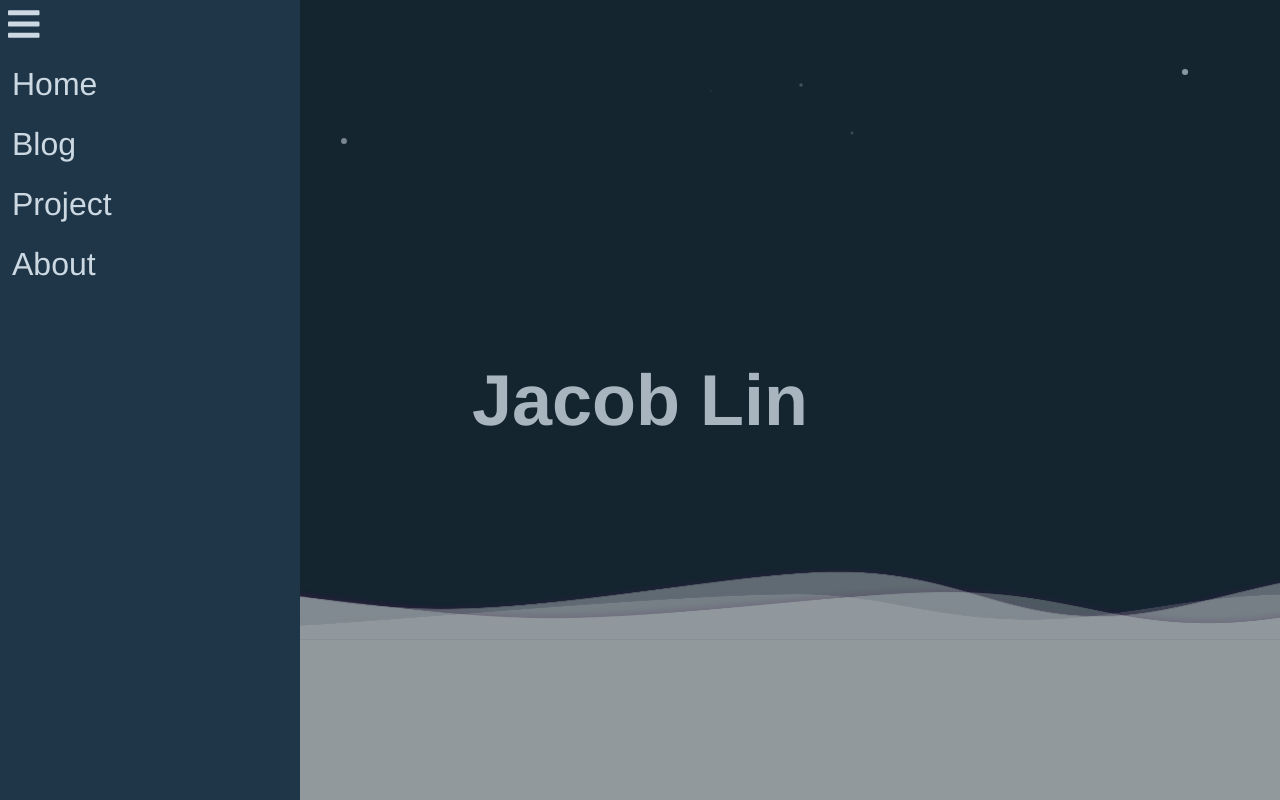
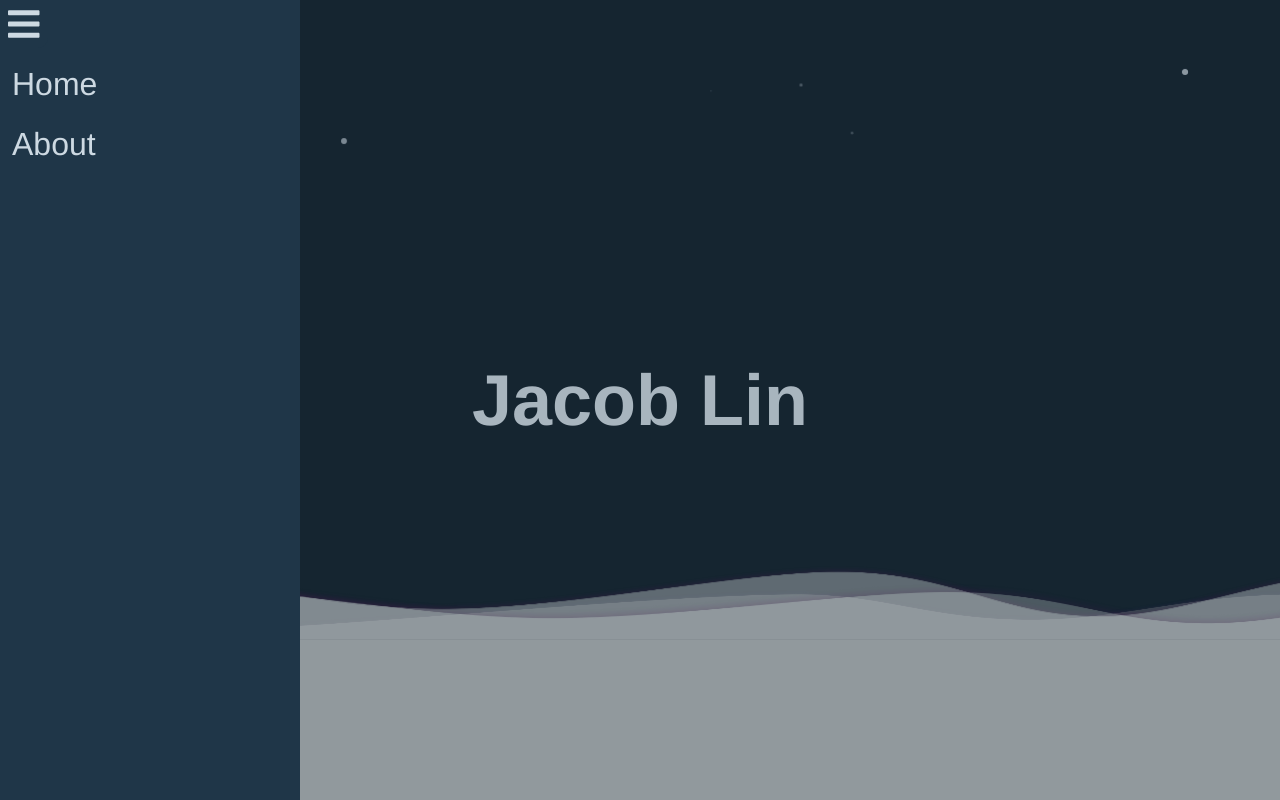
Before and after one commit to JacobLinCool/jacoblincool.github.io, a Vue app: page / in a window 1280 px wide. Both pictures are taken after a click on the element 24 px from the left and 24 px from the top of the page. Built offline with nearby package versions, Linux system fonts and the light colour scheme.

Commit message:
hide blog & project

```diff
--- a/src/App.vue
+++ b/src/App.vue
@@ -1,35 +1,22 @@
 <template>
     <div id="app">
         <transition name="fade" mode="out-in">
-            <div
-                v-show="true"
-                id="main-menu-button"
-                @click="menu_open = !menu_open"
-            >
-                <i
-                    class="fas fa-bars"
-                    style="font-size: 36px; color: #cdd9e2"
-                ></i>
+            <div v-show="true" id="main-menu-button" @click="menu_open = !menu_open">
+                <i class="fas fa-bars" style="font-size: 36px; color: #cdd9e2"></i>
             </div>
         </transition>
         <transition name="menu" mode="out-in">
             <div id="main-menu" v-show="menu_open">
                 <div class="menu-item" @click="navigate_to('/')">Home</div>
-                <div class="menu-item" @click="navigate_to('/blog')">Blog</div>
-                <div class="menu-item" @click="navigate_to('/project')">
+                <!-- <div class="menu-item" @click="navigate_to('/blog')">Blog</div> -->
+                <!-- <div class="menu-item" @click="navigate_to('/project')">
                     Project
-                </div>
-                <div class="menu-item" @click="navigate_to('/about')">
-                    About
-                </div>
+                </div> -->
+                <div class="menu-item" @click="navigate_to('/about')">About</div>
             </div>
         </transition>
         <transition name="fade" mode="out-in">
-            <div
-                v-show="menu_open"
-                class="menu-barrier"
-                @click="menu_open = false"
-            ></div>
+            <div v-show="menu_open" class="menu-barrier" @click="menu_open = false"></div>
         </transition>
         <transition name="fade" mode="out-in">
             <router-view />
```
Lines whose indentation alone changed are shown as unchanged.
